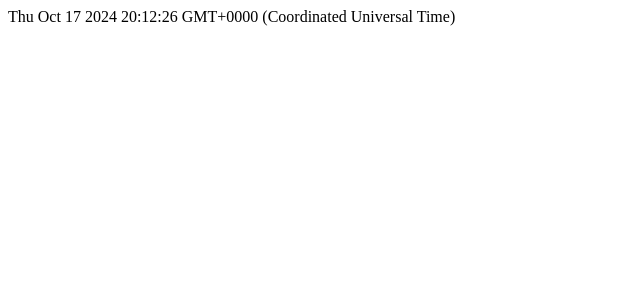
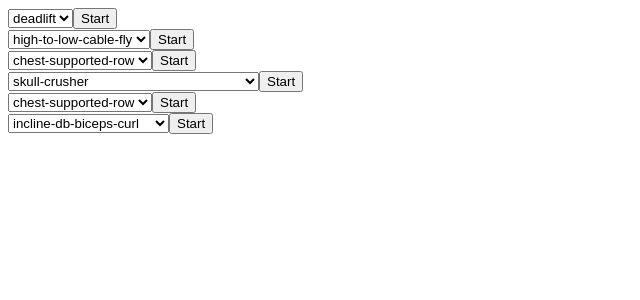
Before and after one commit to ewancoder/overlab, an Angular app in the folder frontend/: page /workout in a window 1280 px wide. Shown: the top 300 px of the page, without its empty margins (0-640 px from the left). Built offline with nearby package versions, Linux system fonts and the light colour scheme.

Commit message:
Add excercise picker component

```diff
--- /dev/null
+++ b/frontend/src/app/excercise-picker/excercise-picker.component.html
@@ -0,0 +1,6 @@
+<select #picker>
+  @for (excerciseId of excercise.excerciseIds; track $index) {
+    <option value="{{ excerciseId }}">{{ excerciseId }}</option>
+  }
+</select>
+<button (click)="pickExcercise()">Start</button>
--- /dev/null
+++ b/frontend/src/app/excercise-picker/excercise-picker.component.ts
@@ -0,0 +1,20 @@
+import { ChangeDetectionStrategy, Component, ElementRef, EventEmitter, Input, Output, ViewChild } from '@angular/core';
+import { FeExcercise } from '../models';
+
+@Component({
+    selector: 'olab-excercise-picker',
+    standalone: true,
+    imports: [],
+    templateUrl: './excercise-picker.component.html',
+    styleUrl: './excercise-picker.component.scss',
+    changeDetection: ChangeDetectionStrategy.OnPush
+})
+export class ExcercisePickerComponent {
+    @Input({ required: true }) excercise!: FeExcercise;
+    @ViewChild('picker') picker!: ElementRef<HTMLSelectElement>;
+    @Output() excercisePicked = new EventEmitter<string>();
+
+    pickExcercise() {
+        this.excercisePicked.emit(this.picker.nativeElement.value);
+    }
+}
--- a/frontend/src/app/models.ts
+++ b/frontend/src/app/models.ts
@@ -1,5 +1,5 @@
 export enum ExcerciseType {
-    Unknown = 0,
+    Unset = 0,
     BigCompound = 1,
     Compound = 2,
     Isolation = 3
@@ -10,12 +10,19 @@ export interface Excercise {
     name: string;
     description: string;
     type: ExcerciseType;
-    history: ExcerciseHistoryEntry[];
-    muscleGroups: MuscleGroup[];
+    progressHistory: ExcerciseProgress[];
+    muscleGroups: ExcerciseMuscleGroup[];
     category: string;
 }
 
-export interface MuscleGroup {
+export interface ExcerciseCategory {
+    id: string;
+    name: string;
+    description: string;
+    muscleGroupTypes: string[];
+}
+
+export interface ExcerciseMuscleGroup {
     typeId: string;
     impact: MuscleGroupImpact;
 }
@@ -26,7 +33,7 @@ export interface MuscleGroupType {
     description: string;
 }
 
-export interface ExcerciseHistoryEntry {
+export interface ExcerciseProgress {
     date: Date;
     weight: number;
     reps: number[];
@@ -34,10 +41,20 @@ export interface ExcerciseHistoryEntry {
 
 export interface Workout {
     startedAt: Date;
+    workoutPlanId: string;
+    excercises: WorkoutExcercise[];
+}
+
+export interface WorkoutPlan {
+    id: string;
+    mandatoryExcerciseIds: string[];
+    focusCategories: string[];
+    restCategories: string[];
 }
 
 export interface WorkoutExcercise {
-    specificExcerciseId?: string;
+    excerciseId: string;
+    progress: ExcerciseProgress;
 }
 
 export enum MuscleGroupImpact {
@@ -46,3 +63,29 @@ export enum MuscleGroupImpact {
     Secondary = 2,
     Minimal = 3
 }
+
+/// Frontend models below, will be generated/calculated by backend.
+
+export interface FeWorkoutPlan {
+    id: string;
+
+    // Generated list of generated excercises for today, but can be removed & can be added more.
+    // Probably can be added, but not removed! I still need to hit all muscles.
+    // Remove only if some particular muscle group is still sore.
+    // They will be sorted by priority (big compound first, then compound, only then isolation).
+    // Plus they will be shuffled in specific way:
+    // 1. To make sure I give the same muscle group a rest
+    // 2. Based on custom rules (like RDL before Pullups, and not straight one after another - needs a rest)
+    excercises: FeExcercise[];
+}
+
+// Generated based on mandatory focus & rest categories, and mandatory excercises.
+export interface FeExcercise {
+    id: string; // Unique index of an item in this plan. Used to mark selected excercises.
+    excerciseIds: string[]; // Contains a list of all possible excercises variations I can choose from.
+}
+
+// I will load ALL possible excercises into memory from API, and just serve them by IDs.
+// Also ID itself can be human-readable cause these are well-known excercises.
+
+// TODO: Make sure you do NOT do the SAME excercise twice in one day (exclude anything you do from future picks)
--- a/frontend/src/app/workout.service.ts
+++ b/frontend/src/app/workout.service.ts
@@ -1,51 +1,47 @@
 import { HttpClient } from '@angular/common/http';
 import { Injectable } from '@angular/core';
-import { delay, Observable, of } from 'rxjs';
-import { Excercise, ExcerciseType, MuscleGroupImpact, Workout } from './models';
+import { Observable, of } from 'rxjs';
+import { FeWorkoutPlan } from './models';
 
 @Injectable({ providedIn: 'root' })
 export class WorkoutService {
     constructor(private http: HttpClient) {}
 
-    private fakeWorkout: Workout | null = null;
-
-    public startOrGetWorkout(): Observable<Workout> {
-        this.fakeWorkout = {
-            startedAt: new Date()
-        };
-
-        return of(this.fakeWorkout).pipe(delay(2000));
-    }
-
-    public cancelWorkout(): Observable<void> {
-        return of().pipe(delay(2000));
-    }
-
-    public finishWorkout(): Observable<void> {
-        return of().pipe(delay(2000));
+    public getTodayWorkoutPlan(): Observable<FeWorkoutPlan> {
+        return of({
+            id: 'full-body-3',
+            excercises: [
+                { id: '1', excerciseIds: ['deadlift'] },
+                { id: '2', excerciseIds: ['high-to-low-cable-fly'] },
+                {
+                    id: '3',
+                    excerciseIds: [
+                        'chest-supported-row',
+                        'unilateral-db-row',
+                        'unilateral-cable-row',
+                        'machine-row',
+                        'lat-prayer'
+                    ]
+                },
+                {
+                    id: '4',
+                    excerciseIds: ['skull-crusher', 'unilateral-upright-cable-tricep-kickback', 'overhead-cable-tricep-extension']
+                },
+                {
+                    id: '5',
+                    excerciseIds: [
+                        'chest-supported-row',
+                        'unilateral-db-row',
+                        'unilateral-cable-row',
+                        'machine-row',
+                        'lat-prayer'
+                    ]
+                },
+                {
+                    id: '6',
+                    excerciseIds: ['incline-db-biceps-curl', 'standing-db-biceps-curl']
+                }
+            ]
+        });
     }
 }
-
-const data: Excercise[] = [
-    {
-        id: 'face-pull',
-        name: 'Face Pull',
-        type: ExcerciseType.Compound,
-        description:
-            'Use two ropes to not limit range of motion. Pull them on the level of sight. Your thumbs should point behind you. Carefully and very slowly to not damage the shoulders. Do not jerk.',
-        history: [
-            {
-                date: new Date(2024, 10, 17, 16),
-                weight: 7.5,
-                reps: [10, 10, 10]
-            }
-        ],
-        muscleGroups: [
-            { typeId: 'rear-deltoid', impact: MuscleGroupImpact.Primary },
-            { typeId: 'rotator-cuff', impact: MuscleGroupImpact.Primary },
-            { typeId: 'trapezius', impact: MuscleGroupImpact.Secondary },
-            { typeId: 'lateral-deltoid', impact: MuscleGroupImpact.Secondary }
-        ],
-        category: 'back'
-    }
-];
--- a/frontend/src/app/workout/workout.component.html
+++ b/frontend/src/app/workout/workout.component.html
@@ -1,3 +1,9 @@
-@if (workoutSignal(); as workout) {
-  {{ workout.startedAt }}
+@if (planSignal(); as plan) {
+  @for (excercise of plan.excercises; track excercise.id) {
+    <div>
+      <olab-excercise-picker
+        [excercise]="excercise"
+        (excercisePicked)="startExcercise(excercise.id, $event)"></olab-excercise-picker>
+    </div>
+  }
 }
--- a/frontend/src/app/workout/workout.component.ts
+++ b/frontend/src/app/workout/workout.component.ts
@@ -1,21 +1,37 @@
 import { ChangeDetectionStrategy, Component, OnInit, signal } from '@angular/core';
-import { Workout } from '../models';
+import { ExcercisePickerComponent } from '../excercise-picker/excercise-picker.component';
+import { FeWorkoutPlan } from '../models';
 import { WorkoutService } from '../workout.service';
+
+/// eslint-disable-next-line @typescript-eslint/no-explicit-any
+//declare const Notification: any;
 
 @Component({
     selector: 'olab-workout',
     standalone: true,
-    imports: [],
+    imports: [ExcercisePickerComponent],
     templateUrl: './workout.component.html',
     styleUrl: './workout.component.scss',
     changeDetection: ChangeDetectionStrategy.OnPush
 })
 export class WorkoutComponent implements OnInit {
-    workoutSignal = signal<Workout | null>(null);
+    planSignal = signal<FeWorkoutPlan | null>(null);
 
     constructor(private service: WorkoutService) {}
 
     ngOnInit() {
-        this.service.startOrGetWorkout().subscribe(workout => this.workoutSignal.set(workout));
+        this.service.getTodayWorkoutPlan().subscribe(plan => this.planSignal.set(plan));
+
+        /*if (Notification.permission !== 'granted') {
+            Notification.requestPermission();
+        }
+
+        setInterval(() => {
+            new Notification(new Date());
+        }, 5000);*/
+    }
+
+    startExcercise(planExcerciseIndex: string, excerciseId: string) {
+        console.log('Start excercise' + planExcerciseIndex + excerciseId);
     }
 }
```
Also changed, not shown: frontend/src/app/excercise-picker/excercise-picker.component.scss (added).
